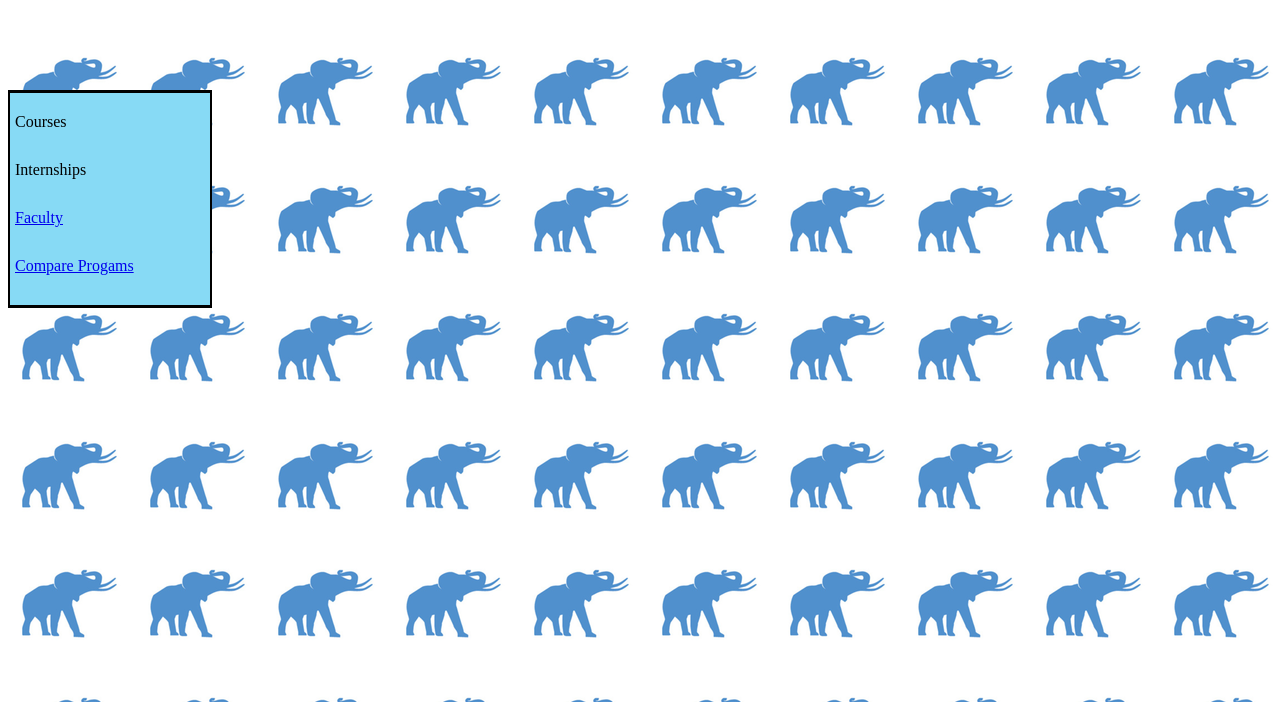
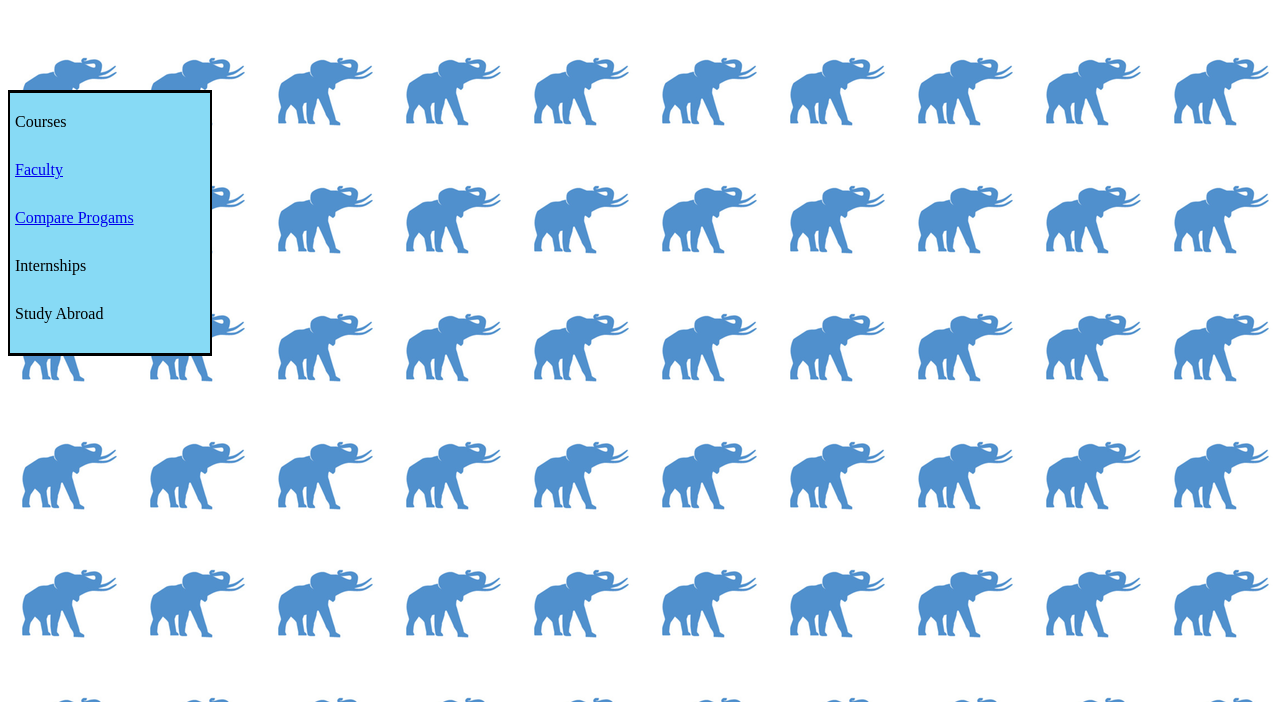
Before and after one commit to zachzager/CBSvsENPvsHF, a plain HTML site: page index.html in a window 1280 px wide. Shown: the part 98-800 px from the top of the page. Drawn offline with Linux system fonts and the light colour scheme.

Commit message:
added study abroad section to sidebar

```diff
--- a/index.html
+++ b/index.html
@@ -15,9 +15,10 @@
 	</div>
 	<div class="sidebar">
 		<div class="option"> Courses </div>
-		<div class="option"> Internships </div>
 		<div class="option"> <a href='faculty.html'> Faculty </a></div>
 		<div class="option"> <a href='programComparison.html'> Compare Progams </a></div>
+		<div class="option"> Internships </div>
+		<div class="option"> Study Abroad </div>
 	</div>
 
 
```
